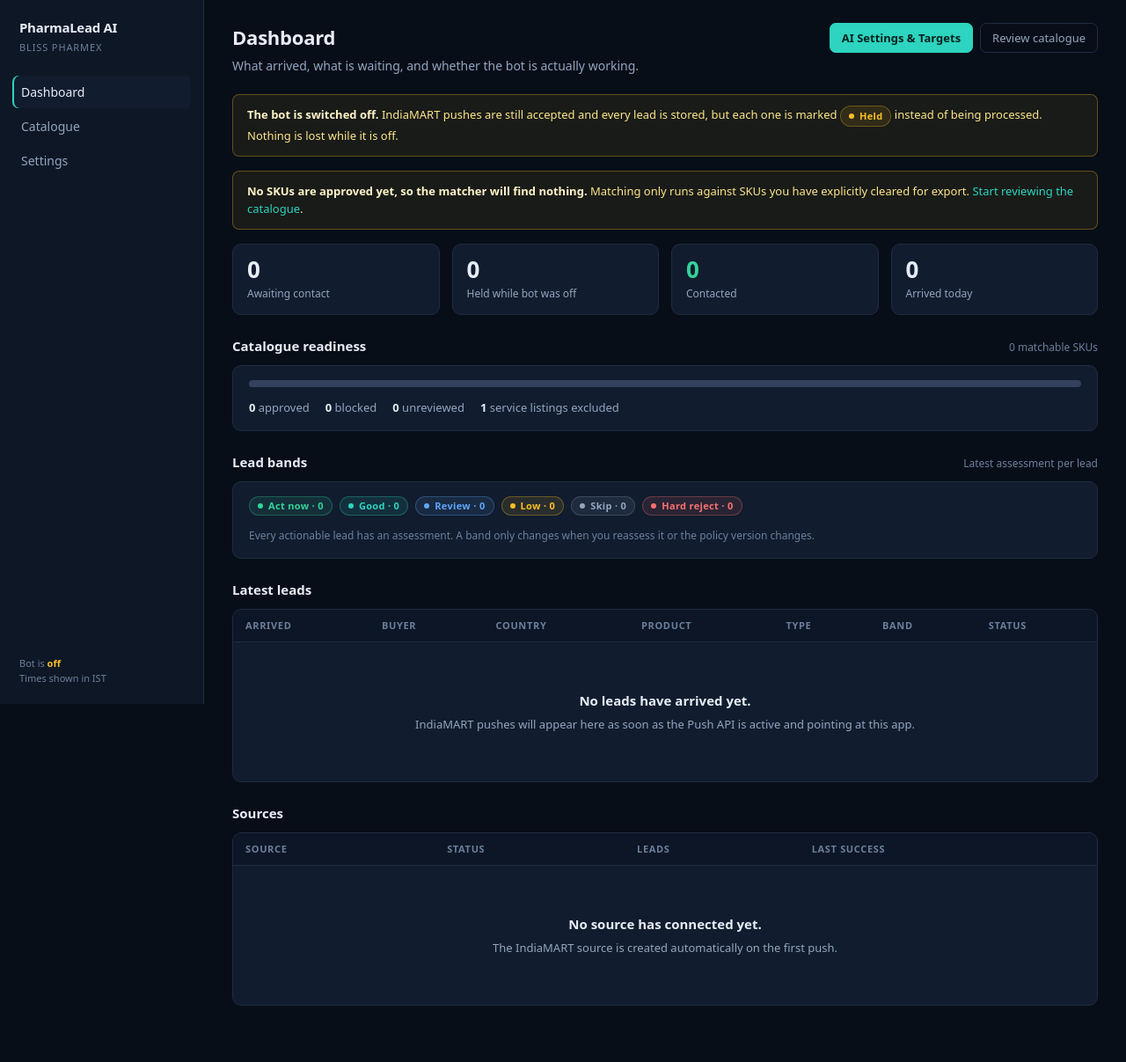
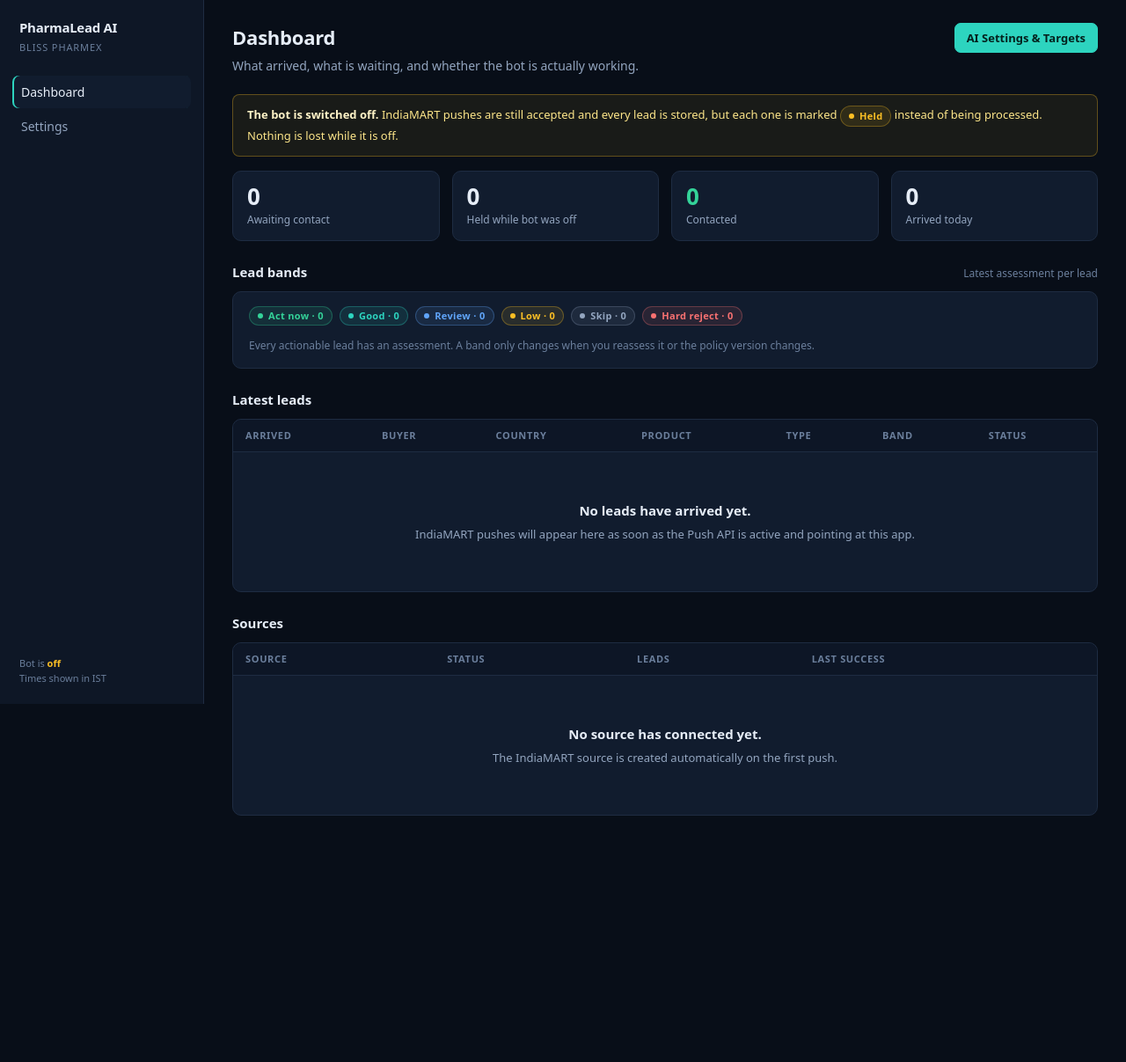
Before and after one commit to bhawnanirohan97-bit/bliss-phrama, a Laravel app: page / in a window 1280 px wide. Shown: the whole page at 88% size. After the commit the page ends 927 px from the top, so only its background shows below. Run offline with Laravel 12, Linux system fonts and the light colour scheme; tables that the repository leaves empty hold one stand-in row (values such as "Sample post").

Commit message:
Remove catalogue section, navigation links, and redirect /catalogue to dashboard

```diff
--- a/api/app/Providers/AppServiceProvider.php
+++ b/api/app/Providers/AppServiceProvider.php
@@ -30,7 +30,7 @@ class AppServiceProvider extends ServiceProvider
         View::composer('layouts.app', function ($view): void {
             $view->with([
                 'navAwaitingCount' => Lead::query()->awaitingWork()->actionable()->count(),
-                'navUnreviewedCount' => Product::query()->matchable()->where('review_status', ProductReviewStatus::Unreviewed->value)->count(),
+                'navUnreviewedCount' => 0,
                 'navBotEnabled' => AiBotSetting::current()->enabled,
             ]);
         });
--- a/api/resources/views/dashboard.blade.php
+++ b/api/resources/views/dashboard.blade.php
@@ -10,7 +10,6 @@
         </div>
         <div class="btn-row">
             <a class="btn btn-primary" href="{{ route('settings.edit') }}">AI Settings & Targets</a>
-            <a class="btn btn-ghost" href="{{ route('catalogue.index') }}">Review catalogue</a>
         </div>
     </div>
 
@@ -23,13 +22,6 @@
         </div>
     @endif
 
-    @if ($catalogueCounts['approved'] === 0)
-        <div class="notice" style="margin-bottom: 16px;">
-            <strong>No SKUs are approved yet, so the matcher will find nothing.</strong>
-            Matching only runs against SKUs you have explicitly cleared for export.
-            <a href="{{ route('catalogue.index', ['status' => 'unreviewed']) }}">Start reviewing the catalogue</a>.
-        </div>
-    @endif
 
     @if ($countryRules === 0)
         <div class="notice" style="margin-bottom: 16px;">
@@ -59,32 +51,6 @@
         </div>
     </div>
 
-    <div class="section">
-        <div class="section-head">
-            <h2>Catalogue readiness</h2>
-            <span class="faint small">{{ number_format($catalogueCounts['matchable']) }} matchable SKUs</span>
-        </div>
-        <div class="card">
-            @php
-                $matchable = max($catalogueCounts['matchable'], 1);
-                $approvedPct = round($catalogueCounts['approved'] / $matchable * 100, 1);
-                $blockedPct = round($catalogueCounts['blocked'] / $matchable * 100, 1);
-            @endphp
-
-            <div class="bar" role="img" aria-label="{{ $approvedPct }}% approved, {{ $blockedPct }}% blocked">
-                <span class="approved" style="width: {{ $approvedPct }}%"></span>
-                <span class="blocked" style="width: {{ $blockedPct }}%"></span>
-                <span class="unreviewed" style="width: {{ 100 - $approvedPct - $blockedPct }}%"></span>
-            </div>
-
-            <div class="dl-inline" style="margin-top: 14px;">
-                <span><strong>{{ number_format($catalogueCounts['approved']) }}</strong> approved</span>
-                <span><strong>{{ number_format($catalogueCounts['blocked']) }}</strong> blocked</span>
-                <span><strong>{{ number_format($catalogueCounts['unreviewed']) }}</strong> unreviewed</span>
-                <span><strong>{{ number_format($catalogueCounts['services']) }}</strong> service listings excluded</span>
-            </div>
-        </div>
-    </div>
 
     <div class="section">
         <div class="section-head">
--- a/api/resources/views/layouts/app.blade.php
+++ b/api/resources/views/layouts/app.blade.php
@@ -17,12 +17,6 @@
         <nav class="nav" aria-label="Main">
             <a href="{{ route('dashboard') }}" @class(['is-active' => request()->routeIs('dashboard')])>
                 Dashboard
-            </a>
-            <a href="{{ route('catalogue.index') }}" @class(['is-active' => request()->routeIs('catalogue.*')])>
-                Catalogue
-                @if ($navUnreviewedCount > 0)
-                    <span class="count">{{ $navUnreviewedCount }}</span>
-                @endif
             </a>
             <a href="{{ route('settings.edit') }}" @class(['is-active' => request()->routeIs('settings.*')])>
                 Settings
--- a/api/routes/web.php
+++ b/api/routes/web.php
@@ -21,11 +21,7 @@ Route::post('/leads/{lead}/status', [LeadController::class, 'updateStatus'])->na
 Route::post('/leads/{lead}/assess', [LeadController::class, 'assess'])->name('leads.assess');
 Route::post('/leads/{lead}/drafts', [DraftController::class, 'regenerate'])->name('leads.drafts.regenerate');
 
-Route::get('/catalogue', [CatalogueController::class, 'index'])->name('catalogue.index');
-Route::post('/catalogue/review', [CatalogueController::class, 'review'])->name('catalogue.review');
-Route::post('/catalogue/add', [CatalogueController::class, 'store'])->name('catalogue.store');
-Route::post('/catalogue/delete', [CatalogueController::class, 'destroy'])->name('catalogue.destroy');
-Route::post('/catalogue/toggle', [CatalogueController::class, 'toggleStatus'])->name('catalogue.toggle');
+Route::redirect('/catalogue', '/')->name('catalogue.index');
 
 Route::get('/settings', [BotSettingController::class, 'edit'])->name('settings.edit');
 Route::post('/settings/bot', [BotSettingController::class, 'toggle'])->name('settings.bot');
```
Also changed, not shown: api/app/Http/Controllers/CatalogueController.php (+2 -44 lines), api/resources/views/leads/show.blade.php (+5 -11 lines), api/resources/views/mobile.blade.php (+4 -4 lines).
